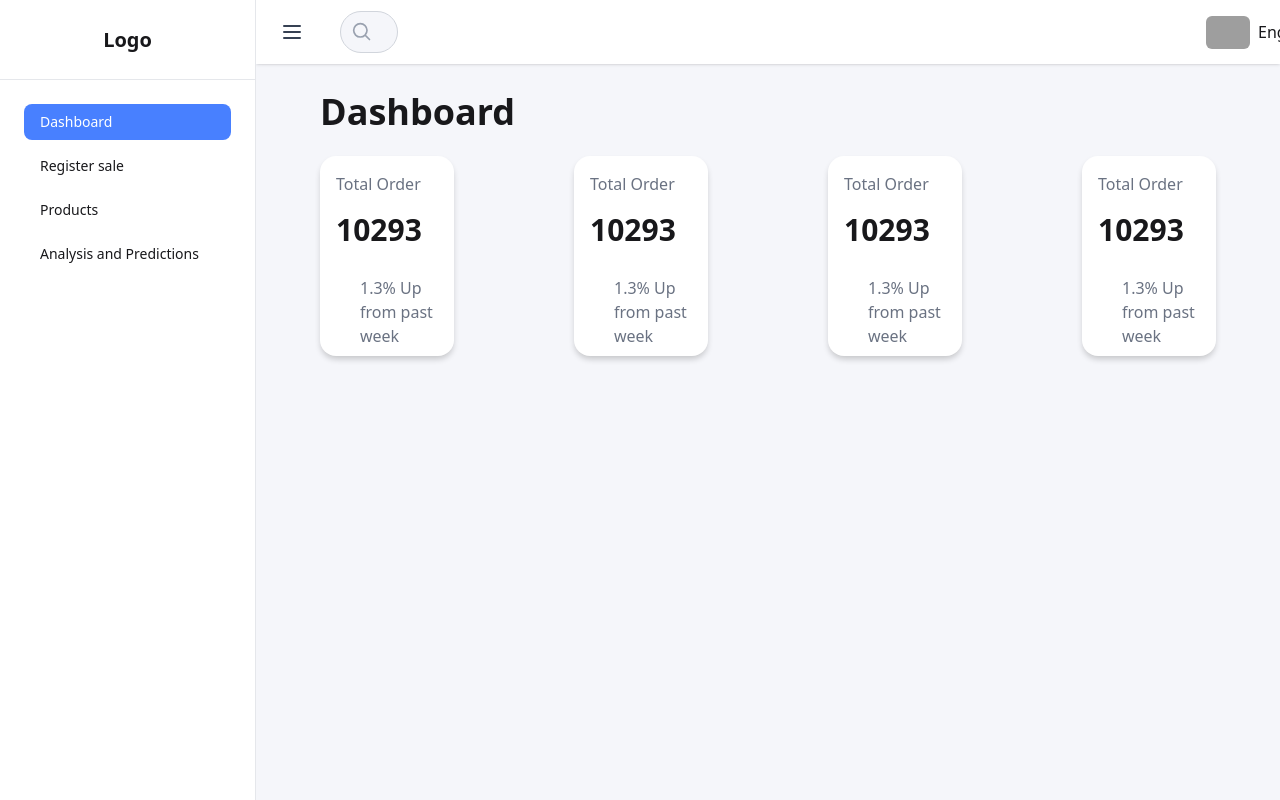
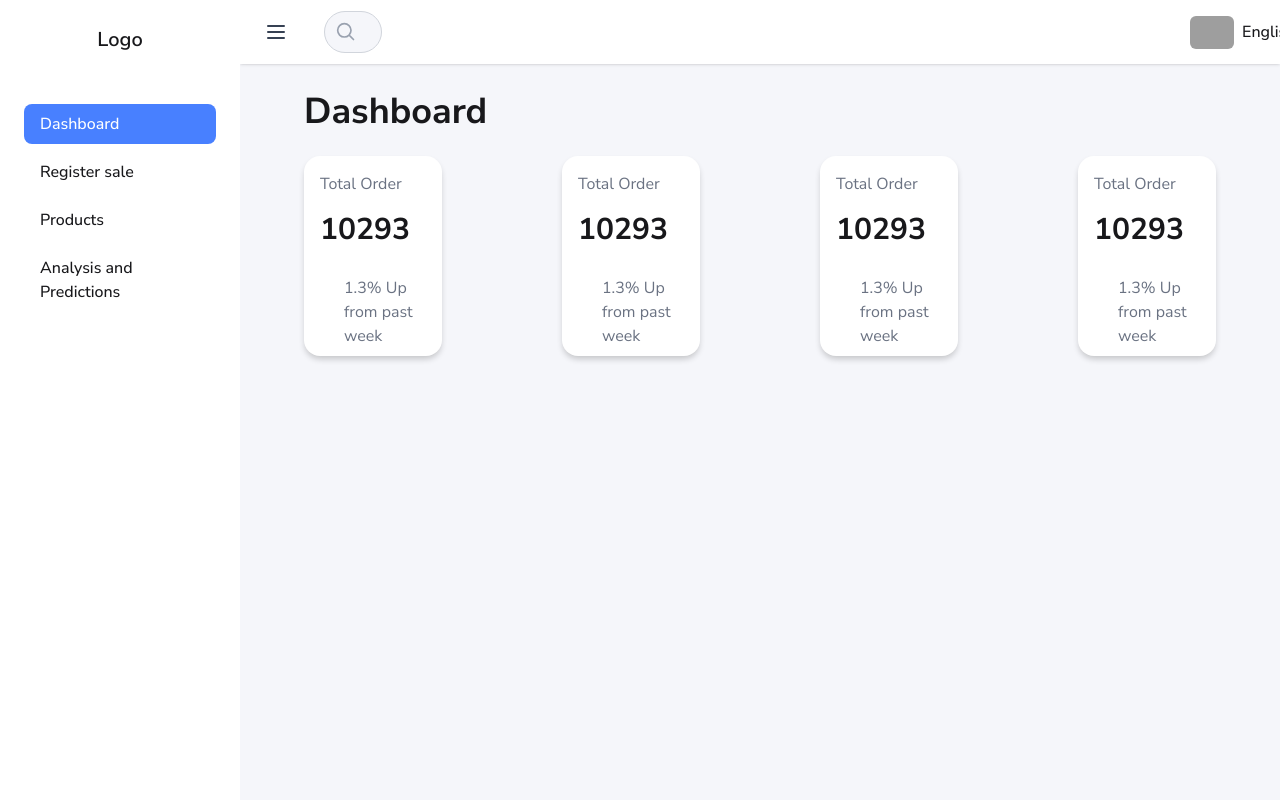
Before and after one commit to IntegrativeProject/SalesScope-Frontend, a Next.js app: page / in a window 1280 px wide. Built offline with nearby package versions, Linux system fonts and the light colour scheme; grey boxes are pictures that could not be loaded.

Commit message:
feature(Asidebar)fonts added

```diff
--- a/src/app/(dashboard)/layout.tsx
+++ b/src/app/(dashboard)/layout.tsx
@@ -8,7 +8,7 @@ export default function RootLayout({ children }: { children: React.ReactNode })
         <div className="flex h-screen w-screen overflow-hidden">
 
           {/* Sidebar fijo */}
-          <Sidebar className="w-60 bg-white border-r shadow-sm" />
+          <Sidebar className="w-60 bg-white  shadow-sm" />
 
           {/* Contenedor principal */}
           <div className="flex flex-col flex-1 overflow-hidden">
--- a/src/app/(dashboard)/page.tsx
+++ b/src/app/(dashboard)/page.tsx
@@ -3,7 +3,7 @@ import Card from "@/components/ui/Card";
 export default function page() {
   return (
     <div>
-      <h1 className="p-1 ml-9 font-semibold  text-4xl">Dashboard</h1>
+      <h1 className="p-1 ml-9 font-bold  text-4xl">Dashboard</h1>
       <div className="flex gap-30 mt-5   mx-10   rounded-lg">
         <Card />
         <Card />
--- a/src/app/layout.tsx
+++ b/src/app/layout.tsx
@@ -1,3 +1,4 @@
+import { nunito } from "@/fonts/font";
 import "./globals.css";
 
 import type { Metadata } from "next";
@@ -14,7 +15,7 @@ export default function RootLayout({
 }) {
   return (
     <html data-theme="cupcake" lang="es">
-      <body  >{children}</body>
+      <body className={nunito.className} >{children}</body>
     </html>
   );
 }
--- a/src/components/ui/Sidebar.tsx
+++ b/src/components/ui/Sidebar.tsx
@@ -1,22 +1,24 @@
-"use client"
+"use client";
 import Link from "next/link";
 import { usePathname } from "next/navigation";
 
-export default function Sidebar({ className }: { className?: string }) {
+interface SidebarProps {
+  className?: string;
+}
+
+export default function Sidebar({ className }: SidebarProps) {
   const pathname = usePathname();
   return (
-    <aside className="w-64 bg-white border-r border-gray-200 flex flex-col">
-        <div className="h-20 flex items-center justify-center border-b border-gray-200">
+    <aside className={`${className}`}>
+      <div className="h-20 flex items-center justify-center  border-gray-200">
         <h2 className="text-xl font-semibold">Logo</h2>
       </div>
 
       <nav className="flex-1 p-6 space-y-2">
         <Link
           href="/"
-            className={`block px-4 py-2 rounded-lg text-sm font-medium ${
-              pathname === "/"
-                ? "bg-[#4880FF] text-white"
-                : "hover:bg-[#4880FF]"
+          className={`block px-4 py-2 rounded-lg text-md font-medium ${
+            pathname === "/" ? "bg-[#4880FF] text-white" : "hover:bg-gray-100"
           }`}
         >
           Dashboard
@@ -24,7 +26,7 @@ export default function Sidebar({ className }: { className?: string }) {
 
         <Link
           href="/registersale"
-            className={`block px-4 py-2 rounded-lg text-sm font-medium ${
+          className={`block px-4 py-2 rounded-lg text-md font-medium ${
             pathname === "/registersale"
               ? "bg-[#4880FF] text-white"
               : "hover:bg-gray-100"
@@ -32,22 +34,24 @@ export default function Sidebar({ className }: { className?: string }) {
         >
           Register sale
         </Link>
+
         <Link
           href="/products"
-            className={`block px-4 py-2 rounded-lg text-sm font-medium ${
+          className={`block px-4 py-2 rounded-lg text-md font-medium ${
             pathname === "/products"
-                ? "bg-[#4880FF] text-gray-900"
+              ? "bg-[#4880FF] text-white"
               : "hover:bg-gray-100"
           }`}
         >
           Products
         </Link>
+
         <Link
           href="/analysisandpredictions"
-            className={`block px-4 py-2 rounded-lg text-sm font-medium ${
+          className={`block px-4 py-2 rounded-lg text-md font-medium ${
             pathname === "/analysisandpredictions"
-                ? "bg-[#4880FF] text-gray-900"
-                : "hover:bg-gray-100"
+              ? "bg-[#4880FF] text-white"
+              : "hover:bg-gray-100 "
           }`}
         >
           Analysis and Predictions
--- /dev/null
+++ b/src/fonts/font.ts
@@ -0,0 +1,3 @@
+import { Nunito_Sans } from "next/font/google";
+
+export const nunito = Nunito_Sans({ subsets: ["latin"], variable: "--font-inter" });
```
Also changed, not shown: src/public/icons/dashboard_icon.png (added). Lines whose indentation alone changed are shown as unchanged.
